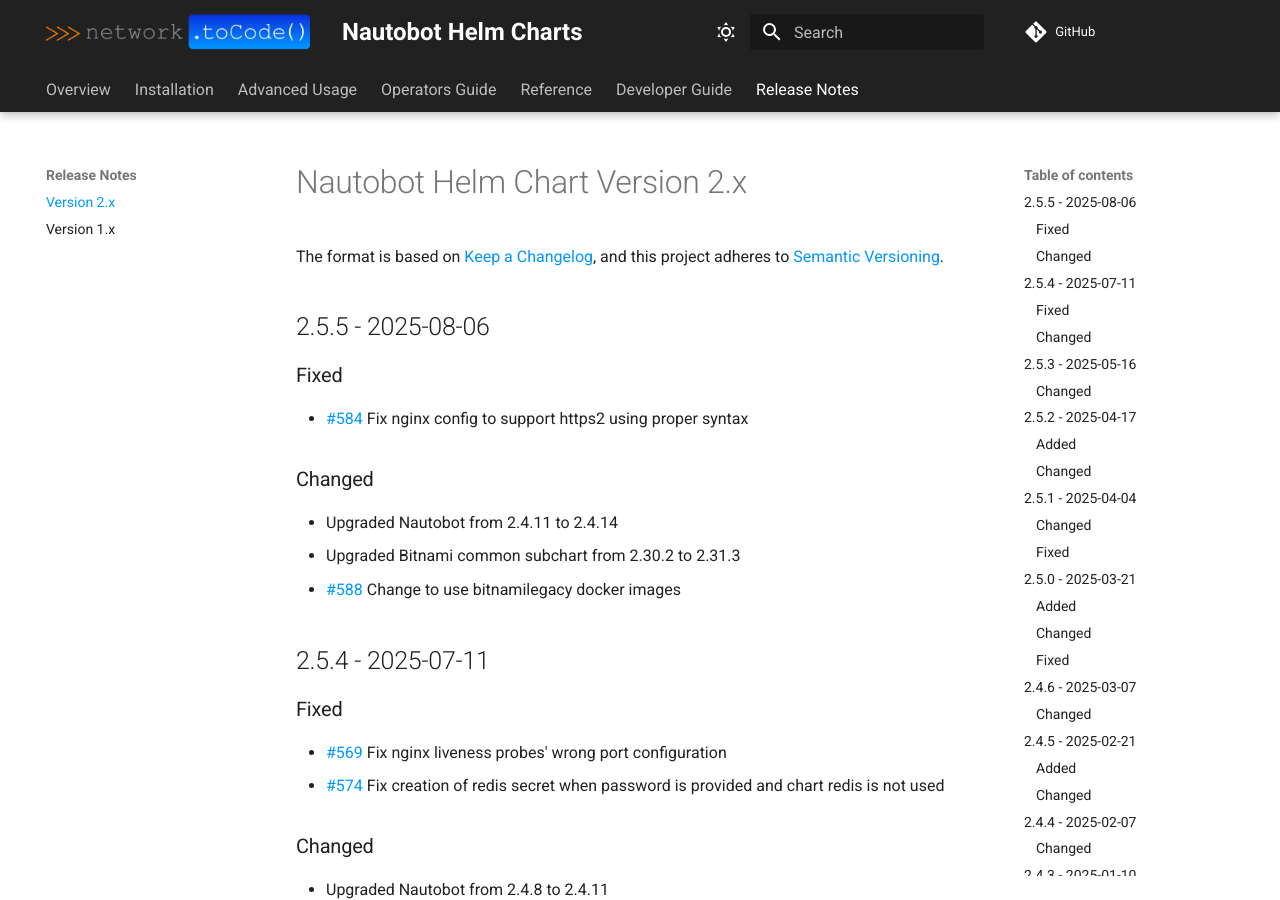
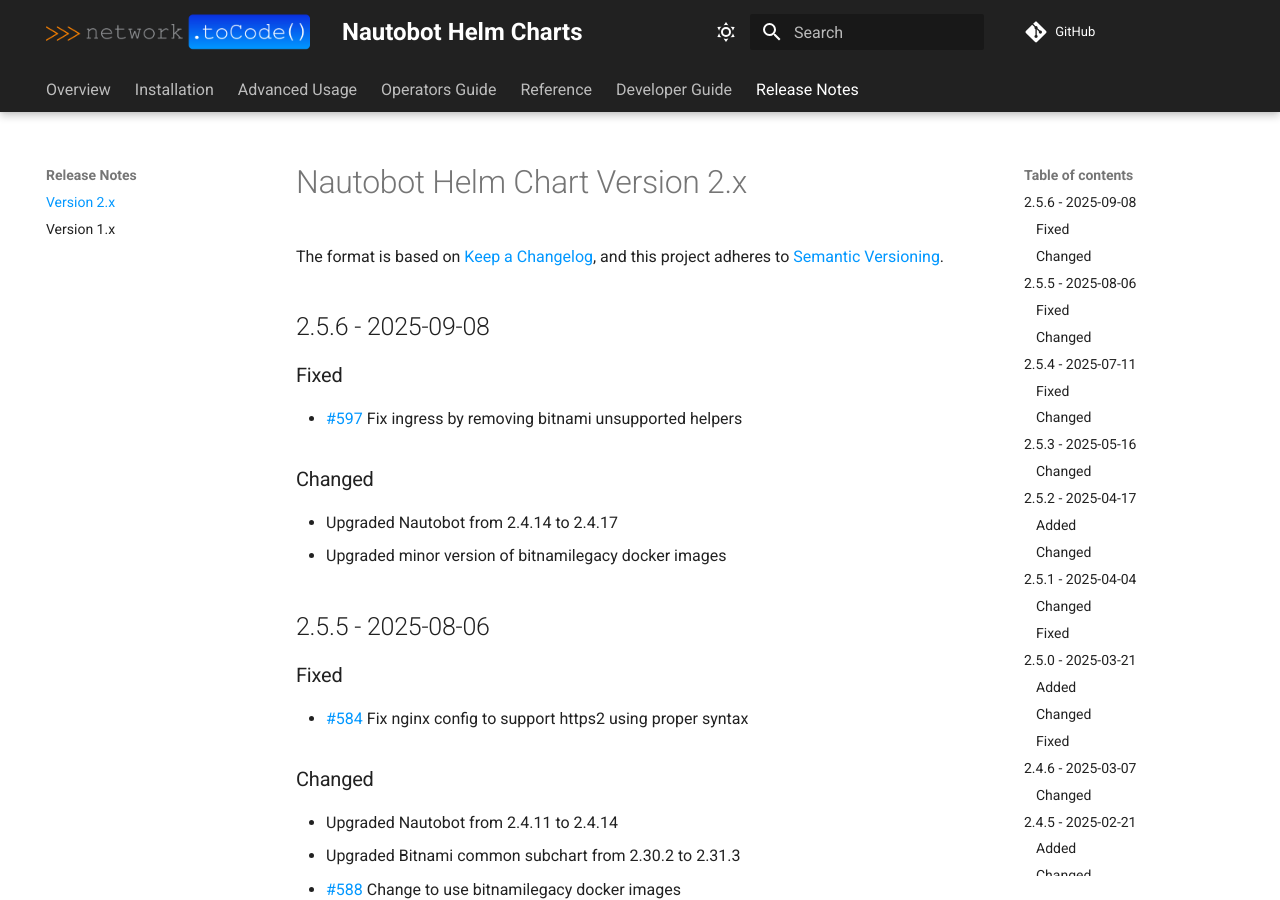
Before and after one commit to nautobot/helm-charts, an MkDocs documentation site: the page built from docs/release-notes/version-2.x.md, in a window 1280 px wide and 900 px high. Built offline with MkDocs 1.6.1 and Material for MkDocs 9.7.7, drawn with Linux system fonts in a browser that asks for light colours; comment, search, counter and statistics services are not loaded.

Commit message:
chore: prep for release 2.5.6

```diff
--- a/docs/release-notes/version-2.x.md
+++ b/docs/release-notes/version-2.x.md
@@ -2,6 +2,17 @@
 
 The format is based on [Keep a Changelog](https://keepachangelog.com/en/1.0.0/),
 and this project adheres to [Semantic Versioning](https://semver.org/spec/v2.0.0.html).
+
+## 2.5.6 - 2025-09-08
+
+### Fixed
+
+* [#597](https://github.com/nautobot/helm-charts/pull/597) Fix ingress by removing bitnami unsupported helpers
+
+### Changed
+
+* Upgraded Nautobot from 2.4.14 to 2.4.17
+* Upgraded minor version of bitnamilegacy docker images
 
 ## 2.5.5 - 2025-08-06
 
```
Also changed, not shown: 1 other file.
